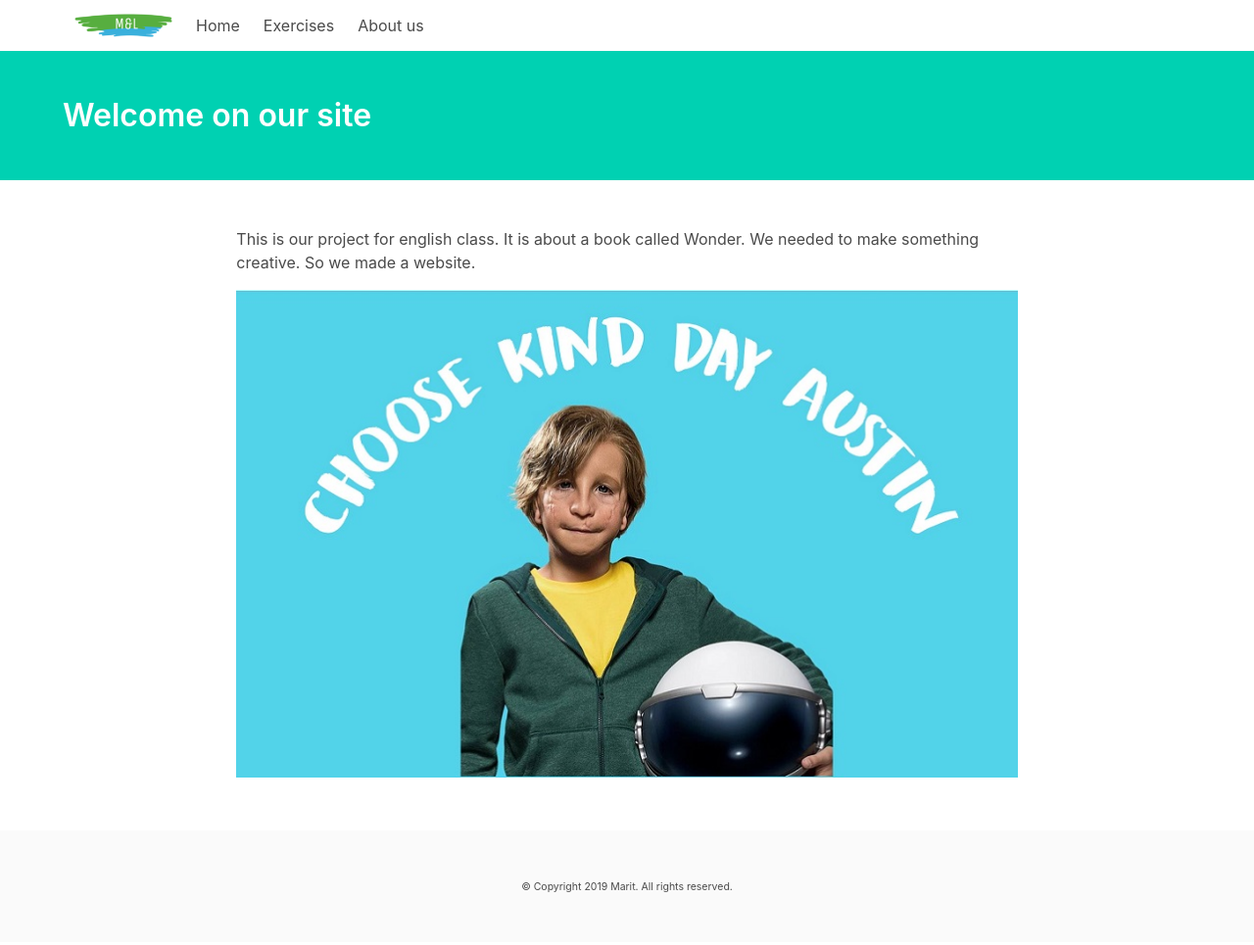
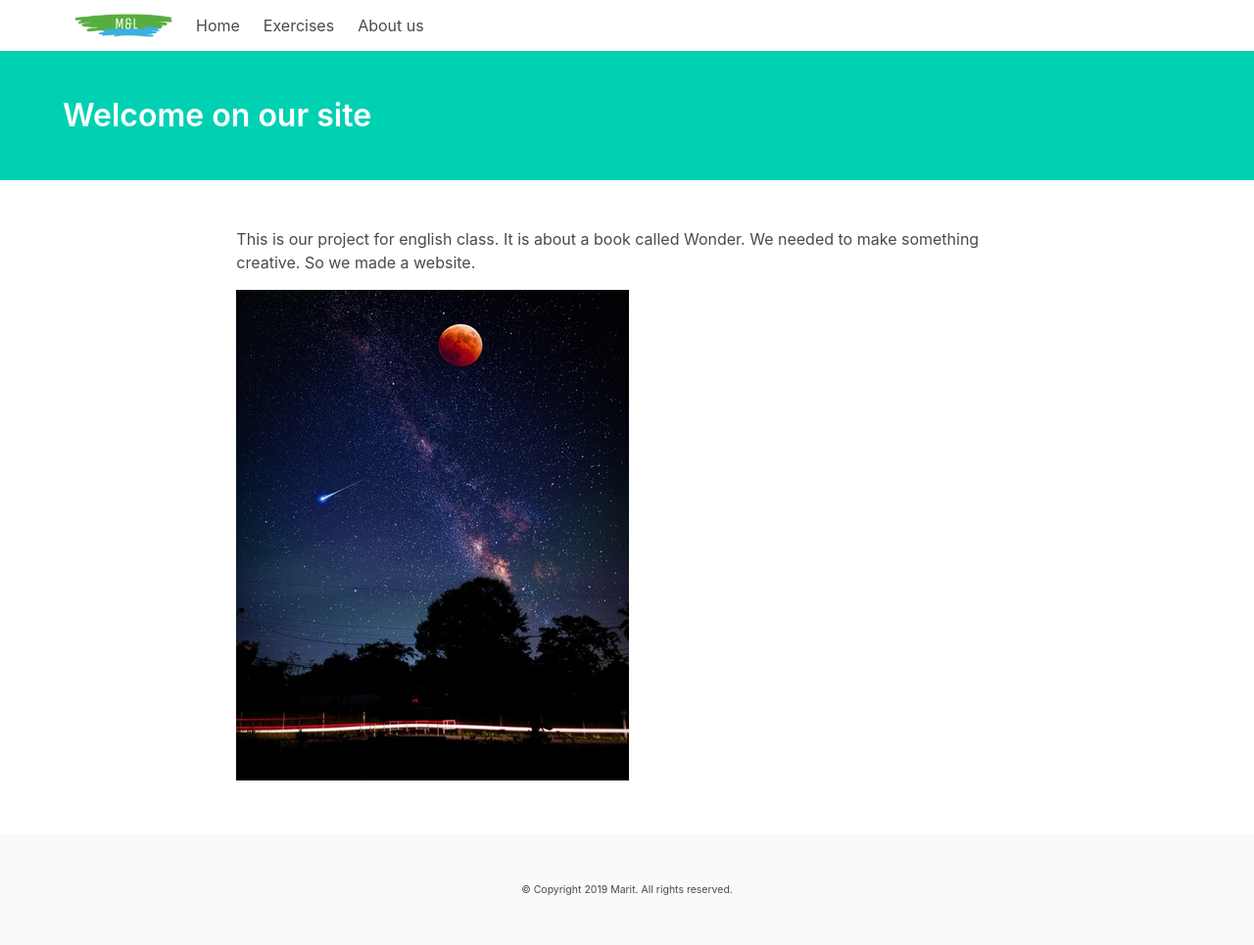
Before and after one commit to groninge01/marit, a Jekyll site: the page built from pages/index.md, in a window 1280 px wide. Shown: the whole page at 98% size. Built offline with Jekyll 4.4.1, drawn with Linux system fonts in a browser that asks for light colours; nearby versions of some CDN libraries; a script that is not in the unit is left out.

Commit message:
Update Page “index”

```diff
--- a/pages/index.md
+++ b/pages/index.md
@@ -7,4 +7,4 @@ intro_paragraph: ''
 ---
 This is our project for english class. It is about a book called Wonder. We needed to make something creative.  So we made a website.
 
-![](/assets/img/uploads/8.jpg)
+![](/assets/img/uploads/88.jpeg)
```
